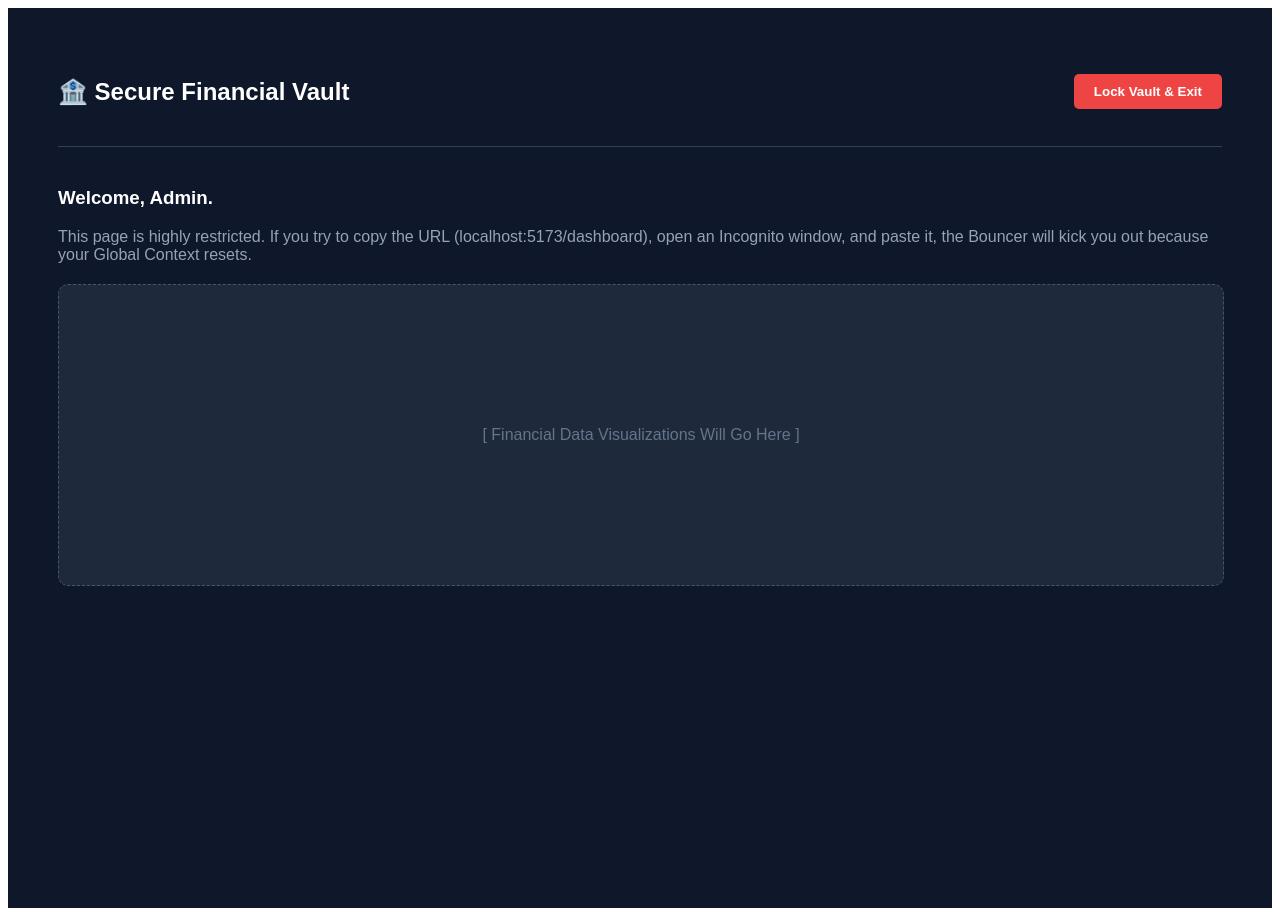
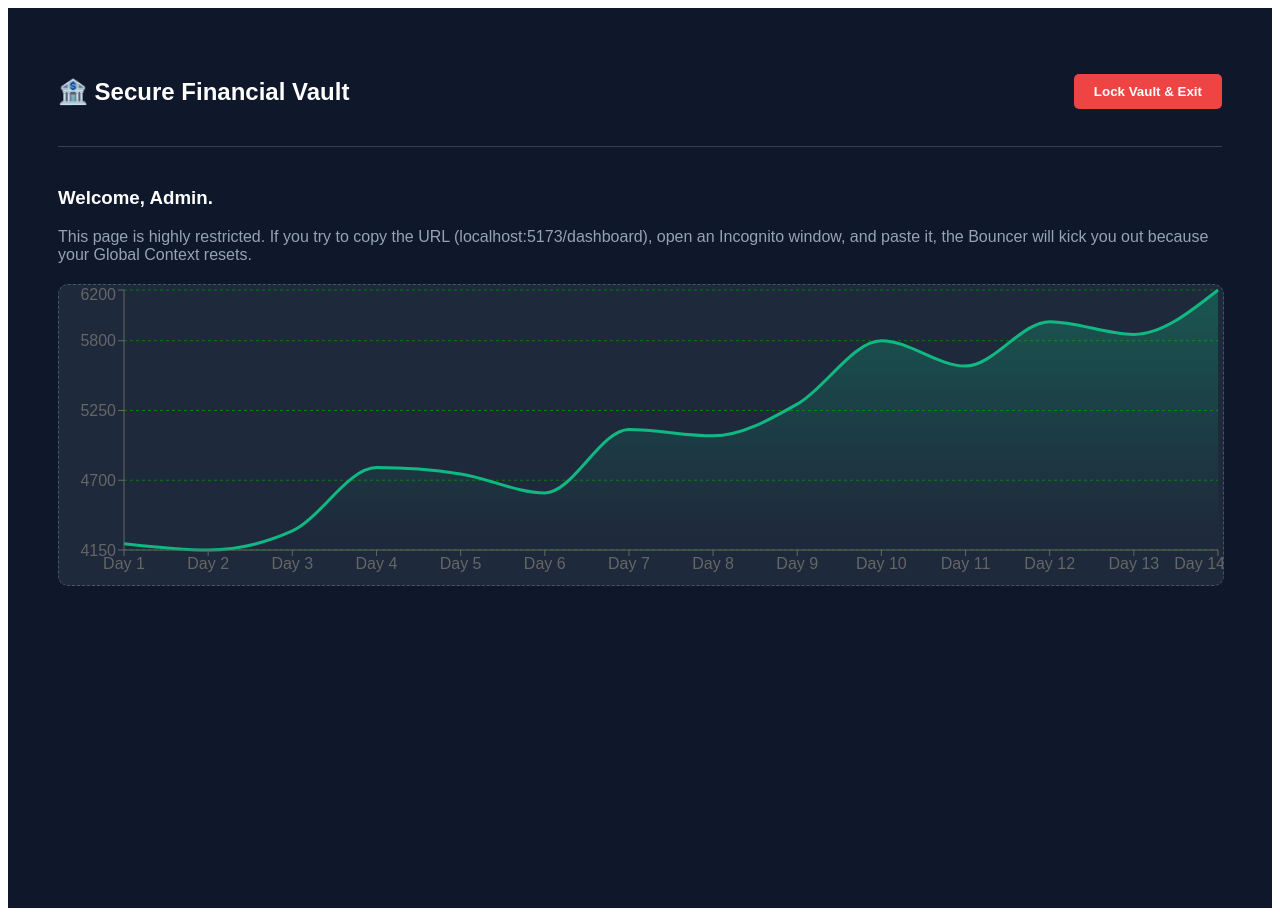
Before and after one commit to Abujaipaul/secure-auth-gateway, a React (Vite) app: page / in a window 1280 px wide. Both pictures are taken after typing "name@example.com", "Sample123" into the empty fields and a click on the button "Unlock Vault". Built offline with nearby package versions, Linux system fonts and the light colour scheme.

Commit message:
working on the charts and contents and styling too

```diff
--- a/package.json
+++ b/package.json
@@ -12,7 +12,8 @@
   "dependencies": {
     "react": "^19.2.4",
     "react-dom": "^19.2.4",
-    "react-router-dom": "^7.14.0"
+    "react-router-dom": "^7.14.0",
+    "recharts": "^3.8.1"
   },
   "devDependencies": {
     "@eslint/js": "^9.39.4",
--- a/src/context/authcontext.jsx
+++ b/src/context/authcontext.jsx
@@ -13,14 +13,14 @@ export function AuthProvider({ children }) {
 
   function login() {
     setIsAuthenticated(true);
-    // Drop a token into the browser's memory
+    // Drop a token into the browser memory
     localStorage.setItem('secureVaultStatus', 'unlocked');
     console.log("Vault Unlocked. Token saved.");
   }
 
   function logout() {
     setIsAuthenticated(false);
-    // Destroy the token in the browser's memory
+    // Destroy the token in the browser memory
     localStorage.removeItem('secureVaultStatus');
     console.log("Vault Locked. Token destroyed.");
   }
--- a/src/pages/dashboard.jsx
+++ b/src/pages/dashboard.jsx
@@ -1,8 +1,28 @@
 import { useContext } from 'react';
 import { AuthContext } from '../context/authcontext';
+import {
+  AreaChart, Area, XAxis, YAxis, CartesianGrid, Tooltip, ResponsiveContainer
+} from 'recharts';
+
+const assetData = [
+  { day: 'Day 1', price: 4200 },
+  { day: 'Day 2', price: 4150 },
+  { day: 'Day 3', price: 4300 },
+  { day: 'Day 4', price: 4800 },
+  { day: 'Day 5', price: 4750 },
+  { day: 'Day 6', price: 4600 },
+  { day: 'Day 7', price: 5100 },
+  { day: 'Day 8', price: 5050 },
+  { day: 'Day 9', price: 5300 },
+  { day: 'Day 10', price: 5800 },
+  { day: 'Day 11', price: 5600 },
+  { day: 'Day 12', price: 5950 },
+  { day: 'Day 13', price: 5850 },
+  { day: 'Day 14', price: 6200 },
+];
 
 export default function Dashboard() {
-  // We manually tune into the radio station again, but this time we just grab the 'logout' function
+  // just manually tune into here and grab the 'logout' function
   const { logout } = useContext(AuthContext);
 
   return (
@@ -25,9 +45,44 @@ export default function Dashboard() {
           This page is highly restricted. If you try to copy the URL (localhost:5173/dashboard), open an Incognito window, and paste it, the Bouncer will kick you out because your Global Context resets.
         </p>
 
-        {/* We will eventually put your Recharts charts in here! */}
+        {/*recharts coding */}
         <div style={{ height: '300px', width: '100%', backgroundColor: '#1e293b', marginTop: '20px', borderRadius: '10px', display: 'flex', alignItems: 'center', justifyContent: 'center', border: '1px dashed #475569' }}>
-          <p style={{ color: '#64748b' }}>[ Financial Data Visualizations Will Go Here ]</p>
+
+          <ResponsiveContainer width="100%" height="100%">
+            <AreaChart data={assetData}>
+             <defs>
+                <linearGradient id="colorPrice" x1="0" y1="0" x2="0" y2="1">
+                <stop offset="5%" stopColor="#10b981" stopOpacity='50%'/>
+                 <stop offset="95%" stopColor="#10b981" stopOpacity='0%'/>
+                </linearGradient>
+             </defs>
+
+              <XAxis dataKey='day' />
+              <YAxis type='number' domain={['dataMin', 'dataMax']} />
+
+              <CartesianGrid strokeDasharray="3 3" stroke="green" vertical={false}  />
+
+             <Tooltip
+               contentStyle={{
+               backgroundColor: '#1e293b',
+               borderColor: '#334155',
+               borderRadius: '8px',
+               color: 'white'
+               }}
+               itemStyle={{ color: '#10b981', fontWeight: 'bold' }}
+               labelStyle={{ color: '#cbd5e1', fontWeight: 'bold', marginBottom: '5px' }}
+              />
+             <Area
+              type='monotone'
+              dataKey='price'
+             stroke='#10b981'
+             strokeWidth='3'
+              fill='url(#colorPrice)'
+              />
+
+            </AreaChart>
+          </ResponsiveContainer>
+
         </div>
       </div>
 
```
Also changed, not shown: src/App.jsx (+3 -5 lines), src/pages/login.jsx (+5 -6 lines), 1 other file (tests, documents, lock files or other folders).
